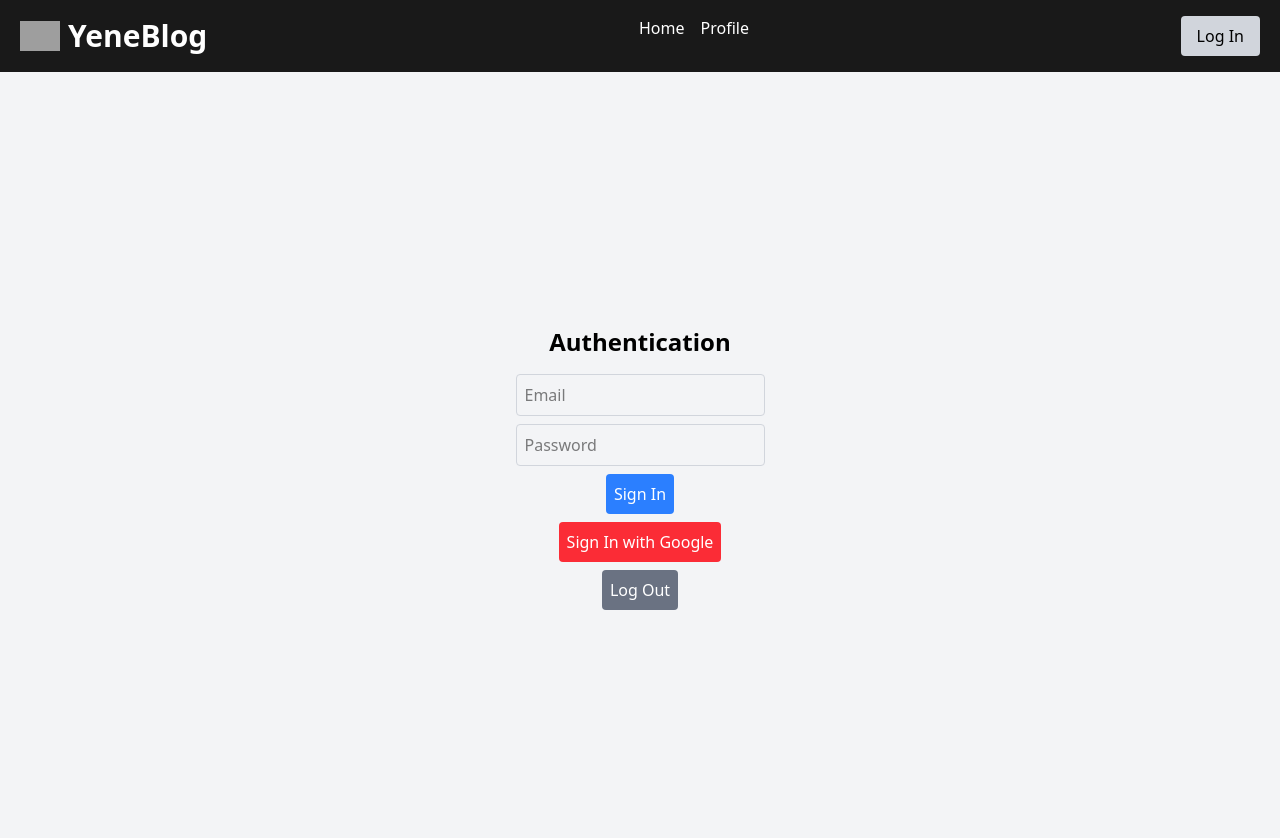
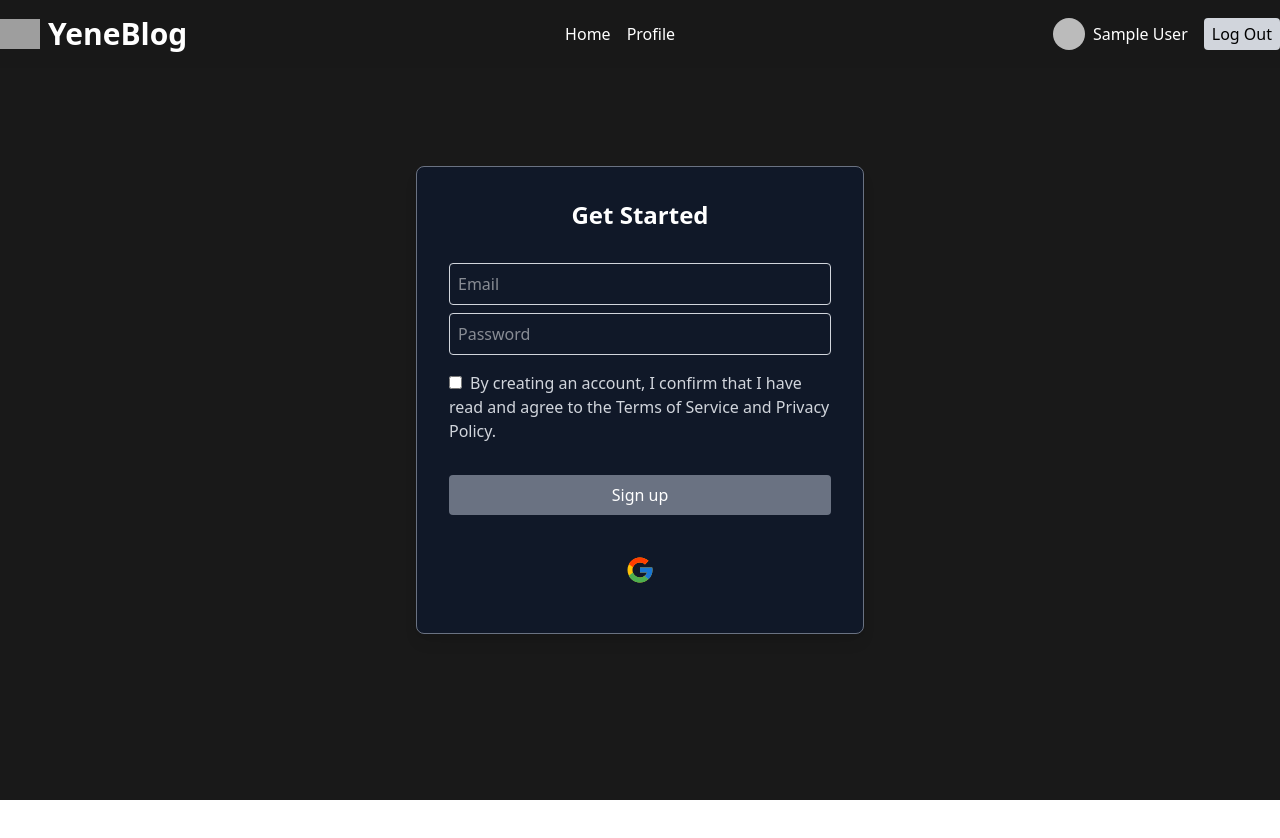
Before and after one commit to eyualpha/yene-blog, a React (Vite) app: page /auth in a window 1280 px wide. Shown: the top 838 px of the page. After the commit the page ends 800 px from the top, so only its background shows below. Built offline with nearby package versions, Linux system fonts and the light colour scheme; no server answers; sample sign-in values are in the browser's storage; grey boxes are pictures that could not be loaded.

Commit message:
enhance UI components and user experience across the application

```diff
--- a/package.json
+++ b/package.json
@@ -14,6 +14,7 @@
     "firebase": "^11.5.0",
     "react": "^19.0.0",
     "react-dom": "^19.0.0",
+    "react-icons": "^5.5.0",
     "react-router-dom": "^7.4.1",
     "tailwindcss": "^4.0.17"
   },
--- a/src/components/Auth.jsx
+++ b/src/components/Auth.jsx
@@ -6,6 +6,9 @@ import {
   signInWithPopup,
   signOut,
 } from "firebase/auth";
+import { FcGoogle } from "react-icons/fc";
+import { MdCheckBox } from "react-icons/md";
+
 // import {
 //   logOut,
 //   signInWithGoogle,
@@ -54,41 +57,42 @@ const Auth = () => {
   };
 
   return (
-    <div className="flex flex-col items-center justify-center h-screen bg-gray-100">
-      <h1 className="text-2xl font-bold mb-4">Authentication</h1>
+    <div className="flex flex-col items-center justify-center h-screen bg-[#191919] text-white p-4">
+      <div className="border border-gray-500 p-8 rounded-lg flex flex-col items-center justify-center bg-gray-900 shadow-lg w-full max-w-md">
+        <h1 className="text-2xl font-bold mb-8">Get Started</h1>
         {error && <p className="text-red-500">{error}</p>}
         <input
           type="email"
           placeholder="Email"
           value={email}
           onChange={(e) => setEmail(e.target.value)}
-        className="mb-2 p-2 border border-gray-300 rounded"
+          className="mb-2 p-2 border border-gray-300 rounded w-full"
         />
         <input
           type="password"
           placeholder="Password"
           value={password}
           onChange={(e) => setPassword(e.target.value)}
-        className="mb-2 p-2 border border-gray-300 rounded"
+          className="mb-4 p-2 border border-gray-300 rounded w-full"
         />
+        <div className="">
+          <input type="checkbox" className="mr-2" />
+          <label className="text-gray-300">
+            By creating an account, I confirm that I have read and agree to the
+            Terms of Service and Privacy Policy.
+          </label>
+        </div>
+
         <button
           onClick={() => signInWithPassword(email, password)}
-        className="mb-2 p-2 bg-blue-500 text-white rounded"
+          className="my-8 p-2 bg-gray-500 text-white rounded w-full"
         >
-        Sign In
+          Sign up
         </button>
-      <button
-        onClick={signInWithGoogle}
-        className="mb-2 p-2 bg-red-500 text-white rounded"
-      >
-        Sign In with Google
+        <button onClick={signInWithGoogle} className="mb-2 p-2">
+          <FcGoogle size={30} />
         </button>
-      <button
-        onClick={logOut}
-        className="mb-2 p-2 bg-gray-500 text-white rounded"
-      >
-        Log Out
-      </button>
+      </div>
     </div>
   );
 };
--- a/src/components/NavBar.jsx
+++ b/src/components/NavBar.jsx
@@ -1,14 +1,43 @@
-import React from "react";
+import React, { useState, useEffect } from "react";
 import logo from "../assets/logo.png";
 import { auth } from "../config/firebase";
-import { useState } from "react";
+import { useNavigate } from "react-router-dom";
+import { onAuthStateChanged, signOut } from "firebase/auth";
 
 const NavBar = () => {
-  const [isLogedIn, setIsLoggedIn] = useState(false);
+  const [isLoggedIn, setIsLoggedIn] = useState(false);
+  const navigate = useNavigate();
+
+  // Listen to authentication state changes
+  useEffect(() => {
+    const unsubscribe = onAuthStateChanged(auth, (user) => {
+      if (user) {
+        setIsLoggedIn(true);
+      } else {
+        setIsLoggedIn(false);
+      }
+    });
+
+    // Cleanup the listener on component unmount
+    return () => unsubscribe();
+  }, []);
+
+  const handleLogin = () => {
+    navigate("/auth");
+  };
+
+  const handleLogout = async () => {
+    try {
+      await signOut(auth);
+      console.log("User logged out successfully!");
+    } catch (error) {
+      console.error("Error logging out:", error);
+    }
+  };
 
   return (
-    <div className="w-full bg-[#191919]">
-      <div className="max-w-[1240px] mx-auto flex justify-between py-4 text-white">
+    <div className="w-full bg-[#191919f0] fixed top-0 left-0 z-50">
+      <div className="max-w-[1440px] mx-auto flex justify-between py-4 text-white items-center">
         <div className="flex items-center gap-2">
           <img src={logo} alt="logo" className="w-10" />
           <h1 className="font-bold text-3xl">YeneBlog</h1>
@@ -28,20 +57,31 @@ const NavBar = () => {
           </ul>
         </nav>
         <div className="flex items-center">
-          {isLogedIn ? (
-            <button
-              className="bg-red-500 text-white px-4 py-2 rounded hover:bg-red-600 transition duration-300"
-              onClick={() => {
-                auth.signOut();
-                setIsLoggedIn(false);
-              }}
-            >
-              Log Out
-            </button>
+          {isLoggedIn ? (
+            <div className="flex items-center gap-2">
+              <img
+                src={auth.currentUser.photoURL}
+                alt={auth.currentUser.displayName}
+                className="w-8 h-8 rounded-full cursor-pointer"
+                onClick={() => navigate("/profile")}
+              />
+              <span
+                className="mr-2  cursor-pointer"
+                onClick={() => navigate("/profile")}
+              >
+                {auth.currentUser.displayName}
+              </span>
+              <button
+                className="bg-gray-300 text-black px-2 py-1 rounded hover:bg-gray-100 transition duration-300"
+                onClick={handleLogout}
+              >
+                Log Out
+              </button>
+            </div>
           ) : (
             <button
-              className="bg-gray-300 text-black px-4 py-2 rounded hover:bg-gray-100 transition duration-300"
-              onClick={() => setIsLoggedIn(true)}
+              className="bg-gray-300 text-black px-2 py-1 rounded hover:bg-gray-100 transition duration-300"
+              onClick={handleLogin}
             >
               Log In
             </button>
--- a/src/pages/BlogDetail.jsx
+++ b/src/pages/BlogDetail.jsx
@@ -85,10 +85,11 @@ const BlogDetail = () => {
   }
 
   return (
-    <div className="p-4">
+    <div className="w-full bg-[#191919]  px-4 min-h-screen py-22">
+      <div className="max-w-[800px] mx-auto flex flex-col items-start justify-start p-4 bg-gray-900 rounded-lg shadow-lg text-white">
         <h1 className="text-3xl font-bold mb-4">{blog.title}</h1>
-      <p className="text-gray-700 mb-4">{blog.detail}</p>
-      <p className="text-gray-500 text-sm">
+        <p className="text-gray-200 mb-4">{blog.detail}</p>
+        <p className="text-gray-400 text-sm">
           Posted by {blog.author} on {new Date(blog.createdAt).toLocaleString()}
         </p>
 
@@ -96,20 +97,23 @@ const BlogDetail = () => {
           <h2 className="text-2xl font-semibold mb-4">Comments</h2>
           {commentList.length > 0 ? (
             commentList.map((comment) => (
-            <div key={comment.id} className="border-b py-2">
-              <div className="flex items-center mt-2">
+              <div
+                key={comment.id}
+                className="mb-2 p-2 bg-gray-800 rounded-lg w-full"
+              >
+                <div className="flex items-center my-2 ">
                   <img
                     src={comment.userPhoto}
                     alt={comment.userName}
                     className="w-8 h-8 rounded-full mr-2"
                   />
-                <p className="text-gray-700 font-semibold">
+                  <p className="text-gray-300 font-semibold">
                     {comment.userName}
                   </p>
                 </div>
                 <p>{comment.text}</p>
 
-              <p className="text-gray-500 text-sm">
+                <p className="text-gray-400 text-sm">
                   {new Date(comment.createdAt.toDate()).toLocaleString()}
                 </p>
               </div>
@@ -134,6 +138,7 @@ const BlogDetail = () => {
           </button>
         </div>
       </div>
+    </div>
   );
 };
 
--- a/src/pages/HomePage.jsx
+++ b/src/pages/HomePage.jsx
@@ -66,31 +66,30 @@ const HomePage = () => {
   };
 
   return (
-    <div className=" w-full  bg-[#191919] text-white">
-      <div className="max-w-[1240px] mx-auto flex flex-col items-center justify-center">
-        {auth.currentUser ? (
-          <div className="flex items-center mt-4">
-            <img
-              src={auth.currentUser.photoURL}
-              alt={auth.currentUser.displayName}
-              className="w-8 h-8 rounded-full mr-2"
-            />
-            <p className="mt-4">Welcome, {auth.currentUser.displayName}</p>
-            <button className=" bg-red-500 text-white" onClick={logOut}>
-              Log Out
-            </button>
-          </div>
-        ) : (
+    <div className=" w-full  bg-[#191919] text-white pt-15">
+      <div className="max-w-[1440px] mx-auto flex flex-col items-center justify-center px-4">
+        <div className="flex flex-col items-center justify-center text-center mt-10 h-[70vh] gap-8">
+          <p className="text-gray-400 text-2xl mb-2 font-bold">
+            Begin your journey toward deeper knowledge and meaningful insights
+            here.
+          </p>
+          <h1 className="text-7xl font-bold mb-4">
+            Discover Fresh Insights, Stories, and Ideas — Dive into Our Latest
+            Blogs.
+          </h1>
+          <p className="text-gray-400 text-3xl mb-2 w-4xl ">
+            Explore articles crafted by passionate writers and creators. From
+            deep tech dives to everyday insights — there’s something for every
+            curious mind.
+          </p>
           <button
-            className=" bg-red-500 text-white"
-            onClick={() => navigate("/auth")}
+            onClick={() => navigate("/profile")}
+            className=" text-black bg-white hover:bg-gray-300 px-4 py-2 rounded-lg transition duration-300 text-2xl "
           >
-            Log In
+            Publish Your Blog
           </button>
-        )}
-
-        <button onClick={() => navigate("/profile")}>Add Blog</button>
-        <p className="mt-4">Here are the latest blogs:</p>
+        </div>
+        <p className=" text-5xl self-start">Explore Our Latest Blogs</p>
         <BlogCard blogList={blogList} handleLike={handleLike} />
       </div>
     </div>
--- a/src/pages/UserProfile.jsx
+++ b/src/pages/UserProfile.jsx
@@ -47,6 +47,7 @@ const UserProfile = () => {
         author: auth.currentUser.displayName,
         authorId: auth.currentUser.uid,
         authorPhoto: auth.currentUser.photoURL,
+        authorEmail: auth.currentUser.email,
       });
       console.log("Blog added successfully!");
     } catch (error) {
@@ -57,24 +58,15 @@ const UserProfile = () => {
   };
 
   return (
-    <div>
-      <h1>User Profile</h1>
-      <p>Welcome to your profile!</p>
-      <p>Your email: {auth.currentUser.email}</p>
-      <p>Your name: {auth.currentUser.displayName}</p>
-      <img src={auth.currentUser.photoURL} alt="" />
+    <div className="flex flex-col items-center w-full bg-[#191919] text-white p-4 min-h-screen py-22">
+      <div className=" max-w-[1440px] mx-auto flex flex-col items-center justify-center px-4">
+        <p className="text-lg font-semibold my-2">
+          Welcome, <strong>{auth.currentUser.displayName}</strong>
+        </p>
 
-      <h2 className="text-2xl font-bold">Your Blogs</h2>
-      <div className="mt-4 flex flex-wrap gap-4">
-        {userBlogList.length > 0 ? (
-          <BlogCard blogList={userBlogList} />
-        ) : (
-          <p>No blogs found for this user.</p>
-        )}
-      </div>
-      <h2 className="text-2xl font-bold">Add New Blog</h2>
+        <h2 className="text-2xl font-bold my-4">Add New Blog</h2>
 
-      <div className="flex flex-col w-lg  bg-gray-100">
+        <div className="flex flex-col w-lg mb-4">
           <input
             type="text"
             value={title}
@@ -96,6 +88,15 @@ const UserProfile = () => {
             Add
           </button>
         </div>
+        <h2 className="text-2xl font-bold my-4">Your Blogs</h2>
+        <div className="mt-4 flex flex-wrap gap-4">
+          {userBlogList.length > 0 ? (
+            <BlogCard blogList={userBlogList} />
+          ) : (
+            <p>No blogs found for this user.</p>
+          )}
+        </div>
+      </div>
     </div>
   );
 };
```
Also changed, not shown: src/components/BlogCard.jsx (+60 -22 lines), 1 other file (tests, documents, lock files or other folders). Lines whose indentation alone changed are shown as unchanged.
